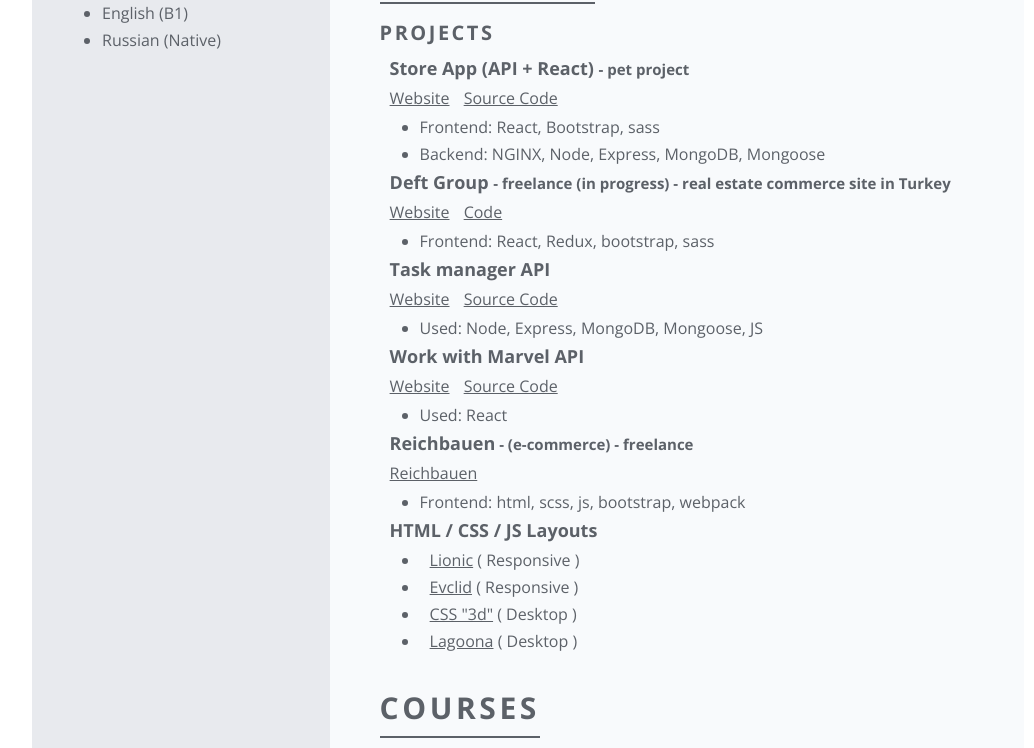
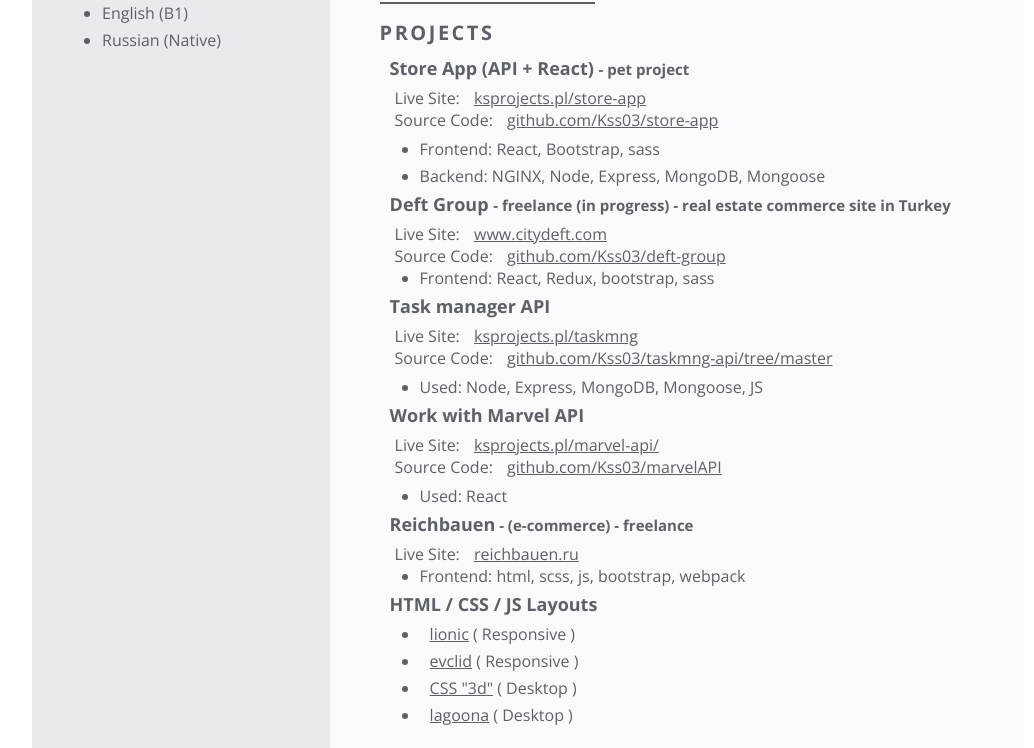
Before and after one commit to Kss03/builded-projects-server, a website: page public/cv-layout/index.html in a window 1280 px wide. Shown: the part 579-1327 px from the top of the page, without its empty margins (112-1146 px from the left). Drawn offline with nearby package versions, Linux system fonts and the light colour scheme.

Commit message:
add info to CV

```diff
--- a/public/cv-layout/css/main.css
+++ b/public/cv-layout/css/main.css
@@ -93,6 +93,9 @@
 .ms-10 {
   margin-left: 10px !important;
 }
+.ms-15 {
+  margin-left: 15px !important;
+}
 
 .mx-20 {
   margin: 0 20px !important;
@@ -100,6 +103,10 @@
 
 .me-auto {
   margin-right: auto !important;
+}
+
+.m-0 {
+  margin:0;
 }
 
 .mb-7 {
@@ -147,9 +154,9 @@
   padding: 10px 20px 10px 50px;
 }
 
-.content-item a {
+/* .content-item a {
   text-transform: capitalize;
-}
+} */
 
 h1 {
   margin: 0;
--- a/public/cv-layout/index.html
+++ b/public/cv-layout/index.html
@@ -3,7 +3,7 @@
 <head>
   <meta charset="UTF-8">
   <meta name="viewport" content="width=device-width, initial-scale=1.0">
-  <title>CV Kirill Suranov</title>
+  <title>CV Cyryl Suranow</title>
   <meta name="description" content="Web developer in Poland">
   <meta name="keywords" content="Web developer, Poland, Polska, Szczecin, CV, React, Redux, Node, Express, css, sass, html, js, javascript, git, github">
   <link rel="stylesheet" href="./css/main.css">
@@ -16,7 +16,7 @@
       <div class="top-block">
         <div class="left-block">
           <div class="content-block">
-            <h1>Kirill Suranov</h1>
+            <h1>Cyryl Suranow</h1>
             <h5 class="text-upercase d-flex">
               <svg xmlns="http://www.w3.org/2000/svg" width="20" height="20" fill="#fff" class="svg-margin bg-orange bi bi-person-workspace" viewBox="0 0 16 16">
                 <path d="M4 16s-1 0-1-1 1-4 5-4 5 3 5 4-1 1-1 1H4Zm4-5.95a2.5 2.5 0 1 0 0-5 2.5 2.5 0 0 0 0 5Z"/>
@@ -115,7 +115,7 @@
             <div class="content-items">
               <ul class="list-unstyled">
                 <li class="list-item">
-                  Polski (B2-C1)
+                  Polski (C1)
                 </li>
                 <li class="list-item">
                   English (B1)
@@ -135,7 +135,7 @@
               <h5>Zachodniopomorski Uniwersytet Technologiczny w Szczecinie</h5>
               <div class="d-flex mb-7">
                 <p class="me-auto ms-10">
-                  Informatyka (Niestaconarne)
+                  Informatyka (Niestacjonarne, I stopnia)
                 </p>
                 <p>
                   2023 - Do dnia dzisiejszego
@@ -175,11 +175,15 @@
               <div class="content-item">
                 <h5 class="mb-7">Store App (API + React) <small>- pet project</small></h5>
                 <div class="d-inline-block mb-7">
-                  <a target="_blank" class="mb-7" href="https://ksprojects.pl/store-app/">website</a>
-                  <a target="_blank" class="mb-7" href="https://github.com/Kss03/store-app">Source Code</a>
+                  <p class="m-0 ms-15">
+                    Live Site:
+                    <a target="_blank"  href="https://ksprojects.pl/store-app/">ksprojects.pl/store-app</a>
+                  </p>
+                  <p class="m-0 ms-15">
+                    Source Code:
+                    <a target="_blank" href="https://github.com/Kss03/store-app">github.com/Kss03/store-app</a>
+                  </p>
                 </div>
-
-
                 <ul class="list-unstyled">
                   <li class="list-item">
                     Frontend: React, Bootstrap, sass
@@ -192,8 +196,15 @@
 
               <div class="content-item">
                 <h5 class="mb-7">Deft Group <small>- freelance (in progress) - real estate commerce site in Turkey</small></h5>
-                <a target="_blank" class="mb-7 d-inline-block" href="https://www.citydeft.com/">website</a>
-                <a target="_blank" class="mb-7 d-inline-block" href="https://github.com/Kss03/deft-group">code</a>
+
+                <p class="m-0 ms-15">
+                  Live Site:
+                  <a target="_blank"  href="https://www.citydeft.com/">www.citydeft.com</a>
+                </p>
+                <p class="m-0 ms-15">
+                  Source Code:
+                  <a target="_blank" href="https://github.com/Kss03/deft-group">github.com/Kss03/deft-group</a>
+                </p>
 
                 <ul class="list-unstyled">
                   <li class="list-item">
@@ -205,8 +216,15 @@
               <div class="content-item">
                 <h5 class="mb-7">Task manager API</h5>
                 <div class="d-inline-block mb-7">
-                  <a target="_blank" class="mb-7 " href="https://ksprojects.pl/taskmng/">website</a>
-                  <a target="_blank" class="mb-7 " href="https://github.com/Kss03/taskmng-api/tree/master">source code</a>
+
+                  <p class="m-0 ms-15">
+                    Live Site:
+                    <a target="_blank"  href="https://ksprojects.pl/taskmng/">ksprojects.pl/taskmng</a>
+                  </p>
+                  <p class="m-0 ms-15">
+                    Source Code:
+                    <a target="_blank" href="https://github.com/Kss03/taskmng-api/tree/master">github.com/Kss03/taskmng-api/tree/master</a>
+                  </p>
                 </div>
 
                 <ul class="list-unstyled">
@@ -219,8 +237,15 @@
               <div class="content-item">
                 <h5 class="mb-7">Work with Marvel API</h5>
                 <div class="d-inline-block mb-7">
-                  <a target="_blank" class="mb-7 " href="https://ksprojects.pl/marvel-api/">website</a>
-                  <a target="_blank" class="mb-7 " href="https://github.com/Kss03/marvelAPI">source code</a>
+
+                  <p class="m-0 ms-15">
+                    Live Site:
+                    <a target="_blank"  href="https://ksprojects.pl/marvel-api/">ksprojects.pl/marvel-api/</a>
+                  </p>
+                  <p class="m-0 ms-15">
+                    Source Code:
+                    <a target="_blank" href="https://github.com/Kss03/marvelAPI">github.com/Kss03/marvelAPI</a>
+                  </p>
                 </div>
 
                 <ul class="list-unstyled">
@@ -232,7 +257,11 @@
 
               <div class="content-item">
                 <h5 class="mb-7">Reichbauen<small> - (e-commerce) - freelance</small></h5>
-                <a target="_blank" class="mb-7 d-inline-block" href="https://reichbauen.ru/">reichbauen</a>
+
+                <p class="m-0 ms-15">
+                  Live Site:
+                  <a target="_blank" href="https://reichbauen.ru">reichbauen.ru</a>
+                </p>
 
                 <ul class="list-unstyled">
                   <li class="list-item">
```
